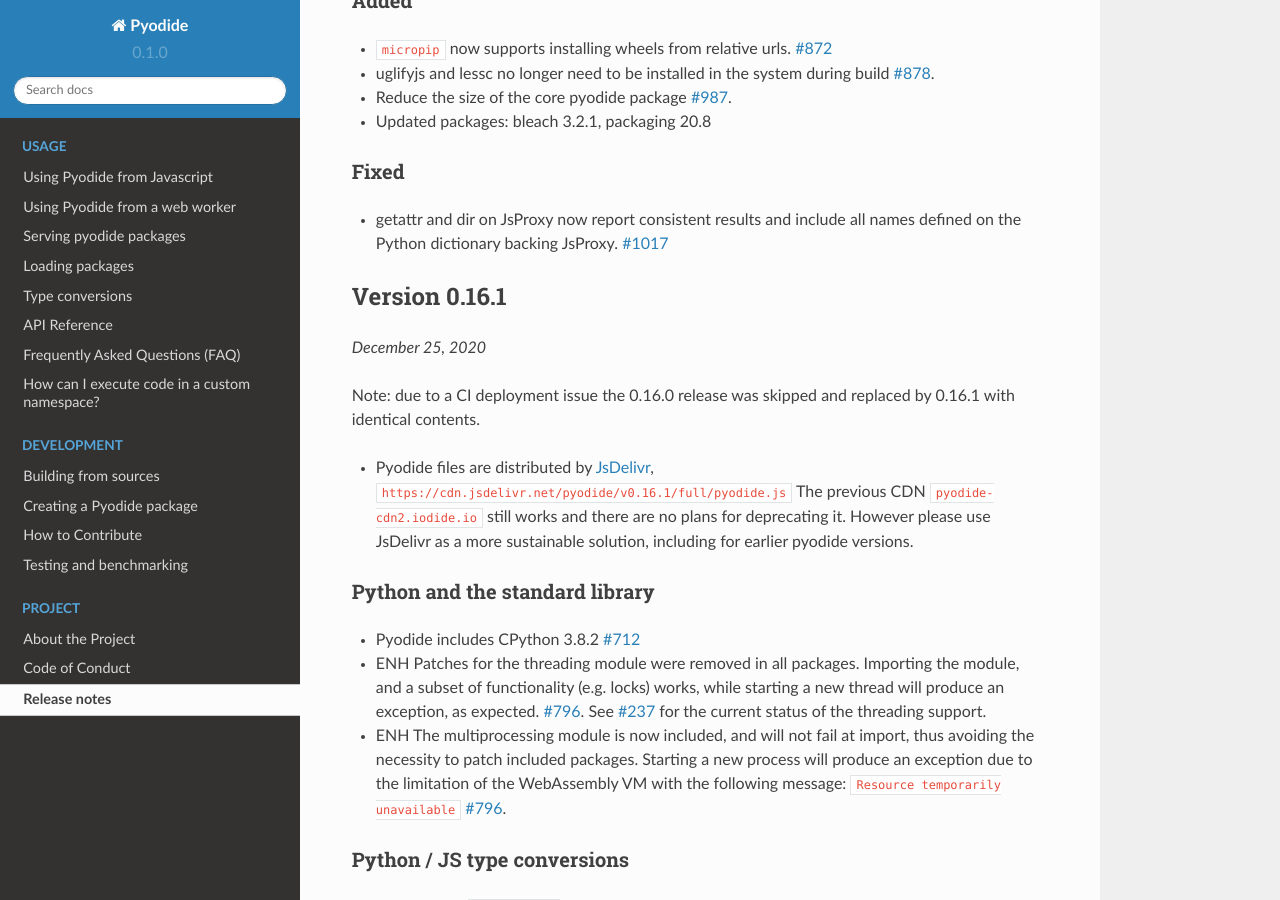
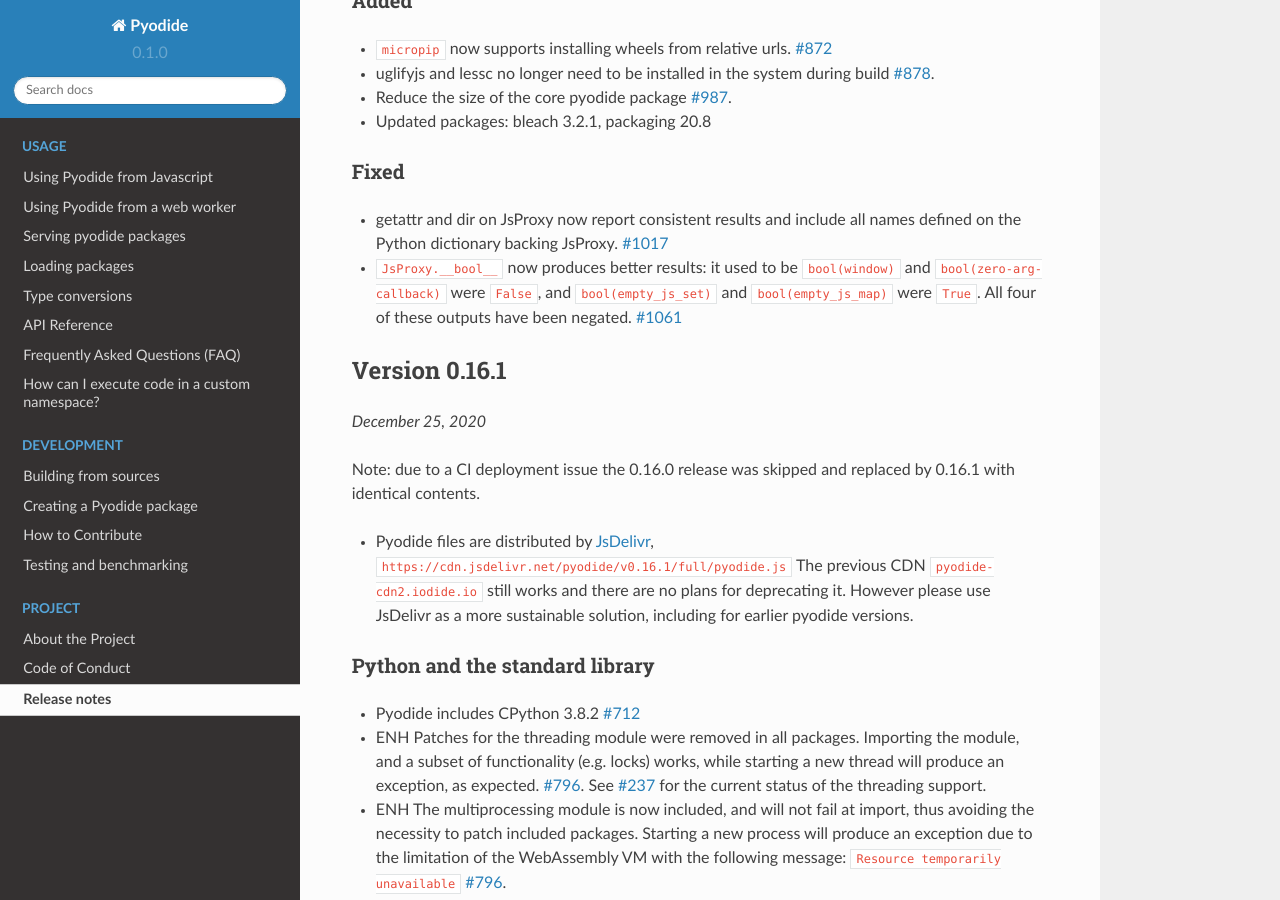
Before and after one commit to pyodide/pyodide, a Sphinx documentation site: the page built from docs/changelog.md, in a window 1280 px wide and 900 px high, scrolled down 560 px. Built offline with Sphinx 7.4.7 and the Read the Docs theme 2.0.0, drawn with Linux system fonts in a browser that asks for light colours; the version number is read from the project's files by our own code.

Commit message:
Update changelog

```diff
--- a/docs/changelog.md
+++ b/docs/changelog.md
@@ -35,6 +35,7 @@
 
 ### Fixed
 - getattr and dir on JsProxy now report consistent results and include all names defined on the Python dictionary backing JsProxy. [#1017](https://github.com/iodide-project/pyodide/pull/1017)
+- `JsProxy.__bool__` now produces better results: it used to be `bool(window)` and `bool(zero-arg-callback)` were `False`, and `bool(empty_js_set)` and `bool(empty_js_map)` were `True`. All four of these outputs have been negated. [#1061](https://github.com/iodide-project/pyodide/pull/1061)
 
 ## Version 0.16.1
 *December 25, 2020*
```
